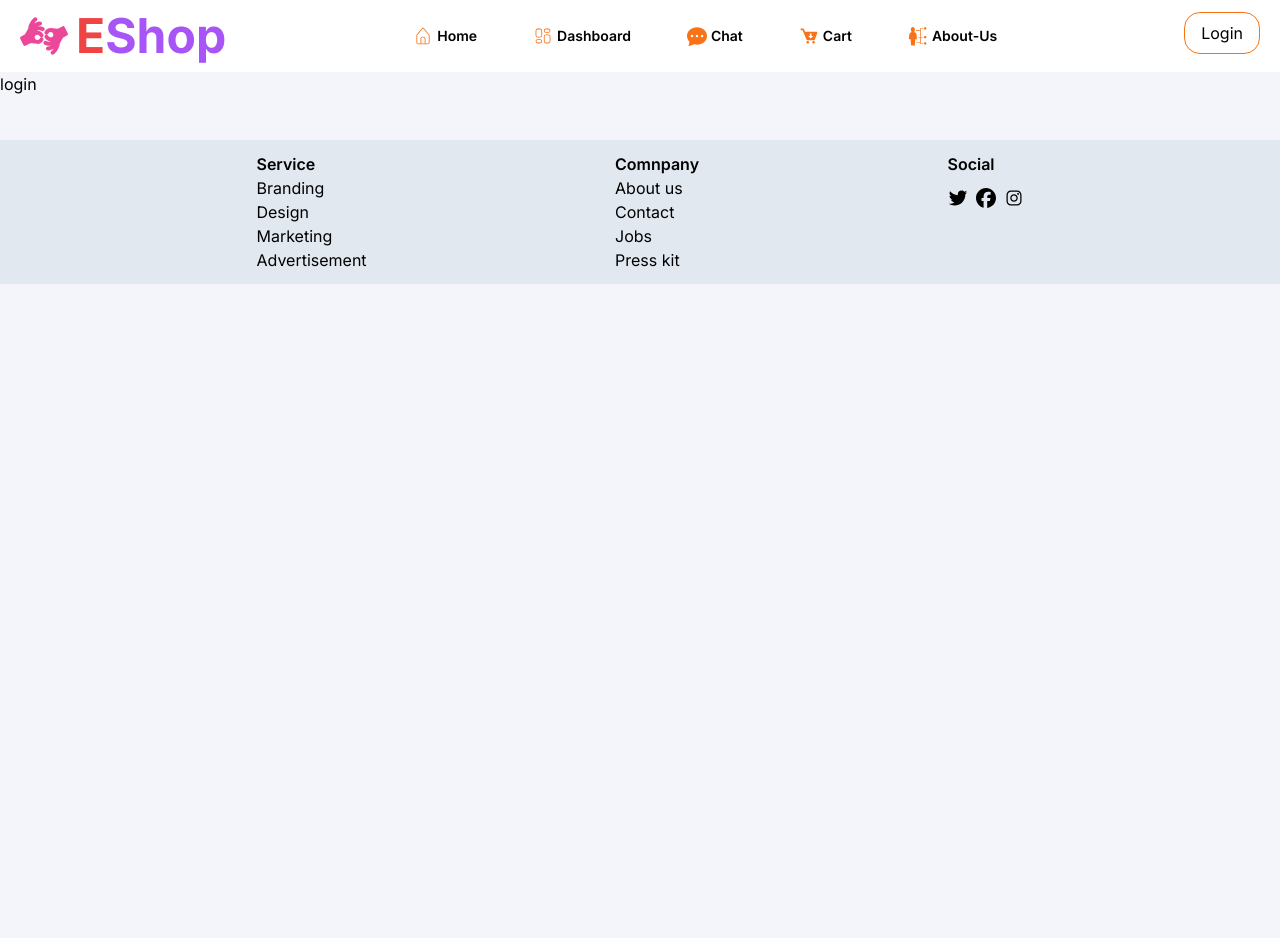
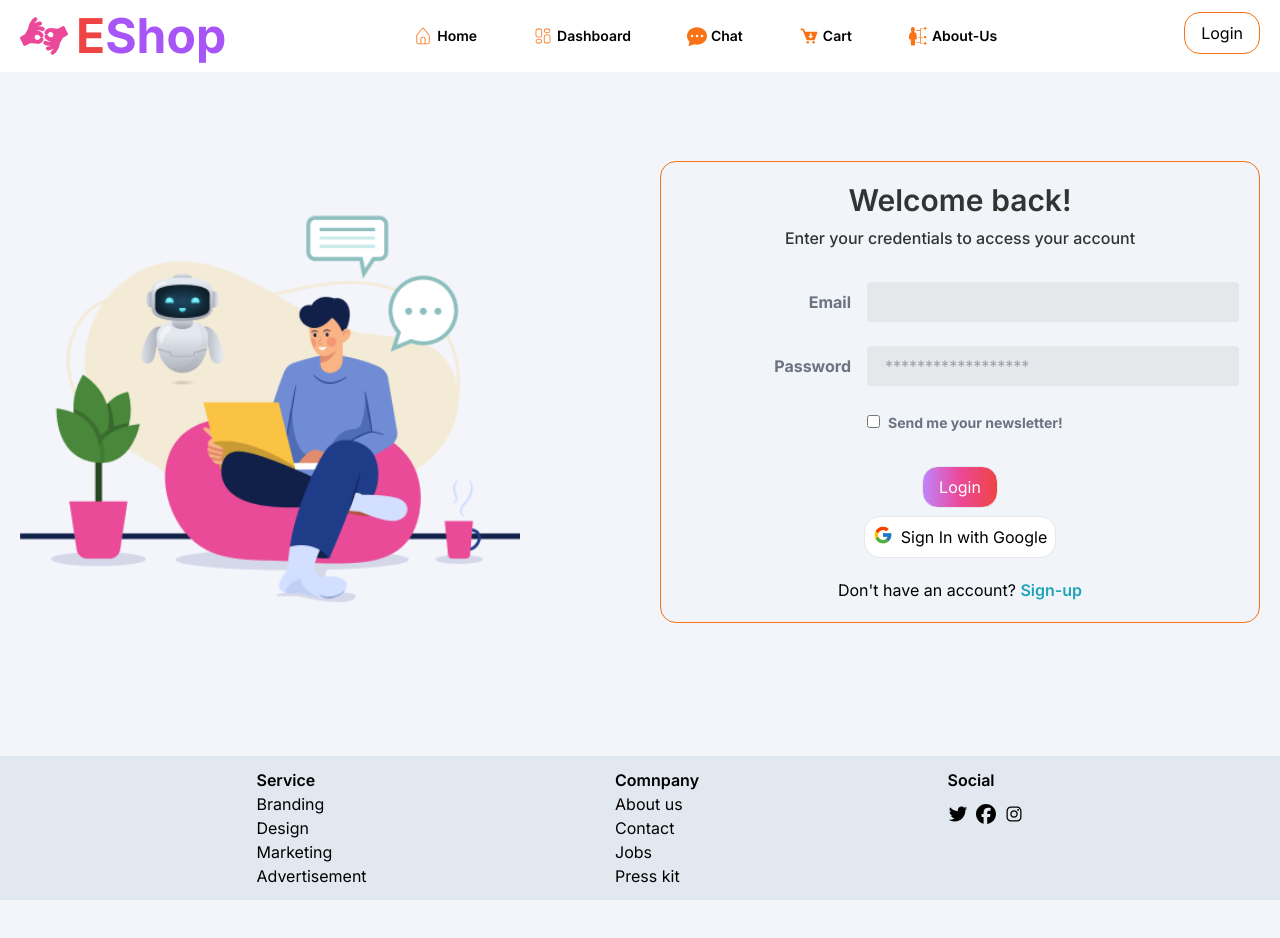
Before and after one commit to anirbanbanai/eshop, a Next.js app: page /login in a window 1280 px wide. Shown: the top 938 px of the page. Before the commit the page ends 800 px from the top, so only its background shows below. Built offline with nearby package versions, Linux system fonts and the light colour scheme.

Commit message:
update code

```diff
--- a/package.json
+++ b/package.json
@@ -13,8 +13,10 @@
     "next": "14.2.4",
     "react": "^18",
     "react-dom": "^18",
+    "react-hook-form": "^7.52.1",
     "react-icons": "^5.2.1",
-    "recharts": "^2.12.7"
+    "recharts": "^2.12.7",
+    "sweetalert2": "^11.12.2"
   },
   "devDependencies": {
     "@types/node": "^20",
--- a/src/components/Login.tsx
+++ b/src/components/Login.tsx
@@ -1,11 +1,168 @@
-import React from 'react';
+/* eslint-disable react/no-unescaped-entities */
+"use client";
+import React, { useState } from "react";
+import img1 from "../../image/signupin/Login.svg";
+// import { Link, useNavigate } from "react-router-dom";
+import { useForm } from "react-hook-form";
+import Swal from "sweetalert2";
+// import { signInWithEmailAndPassword, signInWithPopup } from "firebase/auth";
+// import { auth, googleProvider } from "../../firebase";
+import { FcGoogle } from "react-icons/fc";
+import ButtonAll from "./common/ButtonAll";
+import Link from "next/link";
+import Image from "next/image";
+import ButtonAll2 from "./common/ButtonAll2";
+// import { useRouter } from "next/router";
 
 const Login = () => {
-    return (
-        <div>
-            login
+  //   const navigate = useRouter();
+  const {
+    register,
+    handleSubmit,
+    formState: { errors },
+    reset,
+  } = useForm();
+  const [isPopupOpen, setIsPopupOpen] = useState(false);
+
+  const onSubmit = async (data: any) => {
+    console.log(data);
+    // try {
+    //   await signInWithEmailAndPassword(auth, data.email, data.password);
+    //   Swal.fire({
+    //     position: "top",
+    //     icon: "success",
+    //     title: "Login successful",
+    //     showConfirmButton: false,
+    //     timer: 1500,
+    //   });
+    //   reset();
+    //   navigate("/"); // Redirect to the desired route after successful login
+    //   setTimeout(() => {
+    //     window.location.reload();
+    //   }, 500);
+    // } catch (error) {
+    //   console.error("Login error:", error);
+    //   Swal.fire({
+    //     position: "top",
+    //     icon: "error",
+    //     title: "Login failed",
+    //     text: error.message || "Please try again later",
+    //     showConfirmButton: true,
+    //   });
+    // }
+  };
+
+  //   const handleGoogleLogin = async () => {
+  //     if (isPopupOpen) return; // Prevent multiple popups
+
+  //     setIsPopupOpen(true); // Set popup state to true
+
+  //     try {
+  //       const result = await signInWithPopup(auth, googleProvider);
+  //       console.log("Google Login Success:", result.user);
+  //       Swal.fire({
+  //         position: "top",
+  //         icon: "success",
+  //         title: "Google Login successful",
+  //         showConfirmButton: false,
+  //         timer: 1500,
+  //       });
+  //       navigate("/"); // Redirect to the desired route after successful login
+  //     } catch (error) {
+  //       console.error("Error during Google login:", error);
+  //       Swal.fire({
+  //         position: "top",
+  //         icon: "error",
+  //         title: "Google Login failed",
+  //         text:  "Please try again later",
+  //         showConfirmButton: true,
+  //       });
+  //     } finally {
+  //       setIsPopupOpen(false); // Reset popup state
+  //     }
+  //   };
+
+  return (
+    <div className="grid max-w-7xl mx-auto md:grid-cols-2 min-h-[80vh]">
+      <div className="my-auto p-5 max-md:hidden">
+        {/* <img src="/signup.png" alt="Login illustration" /> */}
+        <Image alt="/signup.png" src={"/signup.png"} width={500} height={250} />
+      </div>
+
+      <div className="my-auto p-5 bg-slate-100 border border-orange-500 rounded-2xl m-5">
+        <h1 className="text-3xl font-semibold text-center text-[#333333]">
+          Welcome back!
+        </h1>
+        <h2 className="mt-2 font-medium text-center text-[#333333]">
+          Enter your credentials to access your account
+        </h2>
+        <form
+          onSubmit={handleSubmit(onSubmit)}
+          className="mt-8 w-full"
+        >
+          <div className="md:flex md:items-center mb-6">
+            <div className="md:w-1/3">
+              <label className="block text-gray-500 font-bold md:text-right mb-1 md:mb-0 pr-4">
+                Email
+              </label>
+            </div>
+            <div className="md:w-2/3">
+              <input
+                className="bg-gray-200 appearance-none border-2 border-gray-200 rounded w-full py-2 px-4 text-gray-700 leading-tight focus:outline-none focus:bg-white focus:border-purple-500"
+                id="inline-full-name"
+                {...register("email")}
+                type="email"
+              />
+            </div>
+          </div>
+          <div className="md:flex md:items-center mb-6">
+            <div className="md:w-1/3">
+              <label className="block text-gray-500 font-bold md:text-right mb-1 md:mb-0 pr-4">
+                Password
+              </label>
+            </div>
+            <div className="md:w-2/3">
+              <input
+                className="bg-gray-200 appearance-none border-2 border-gray-200 rounded w-full py-2 px-4 text-gray-700 leading-tight focus:outline-none focus:bg-white focus:border-purple-500"
+                id="inline-password"
+                {...register("password")}
+                type="password"
+                placeholder="******************"
+              />
+            </div>
+          </div>
+          <div className="md:flex md:items-center mb-6">
+            <div className="md:w-1/3"></div>
+            <label className="md:w-2/3 block text-gray-500 font-bold">
+              <input className="mr-2 leading-tight" type="checkbox" />
+              <span className="text-sm">Send me your newsletter!</span>
+            </label>
+          </div>
+          <div className="mx-auto flex justify-center">
+            <ButtonAll2 type="submit">Login</ButtonAll2>
+          </div>
+        </form>
+        <div className="mx-auto  ">
+          <button
+            //   onClick={handleGoogleLogin}
+            className="bg-white border px-2 py-2 rounded-2xl flex gap-2 mx-auto"
+            disabled={isPopupOpen}
+          >
+            <FcGoogle className="text-xl" /> Sign In with Google
+          </button>
         </div>
-    );
+
+        <div className="flex justify-center w-full mt-5">
+          <p>
+            Don't have an account?{" "}
+            <Link href="/signup" className="text-[#20A3BA] font-semibold">
+              Sign-up
+            </Link>
+          </p>
+        </div>
+      </div>
+    </div>
+  );
 };
 
 export default Login;
--- a/src/components/dashboard/Analysis.tsx
+++ b/src/components/dashboard/Analysis.tsx
@@ -25,7 +25,7 @@ import Image from "next/image";
 
 const Analysis = () => {
   return (
-    <section className="bg-white p-4 rounded-primary grid grid-cols-12 gap-4 max-w-4xl mx-auto">
+    <section className="bg-white md:p-4 rounded-primary grid grid-cols-12 gap-4 max-w-4xl mx-auto">
       <GeneratedMessages />
       <MessagesPerPlatform />
       <ChattingInsights />
```
Also changed, not shown: 1 other file (tests, documents, lock files or other folders).
